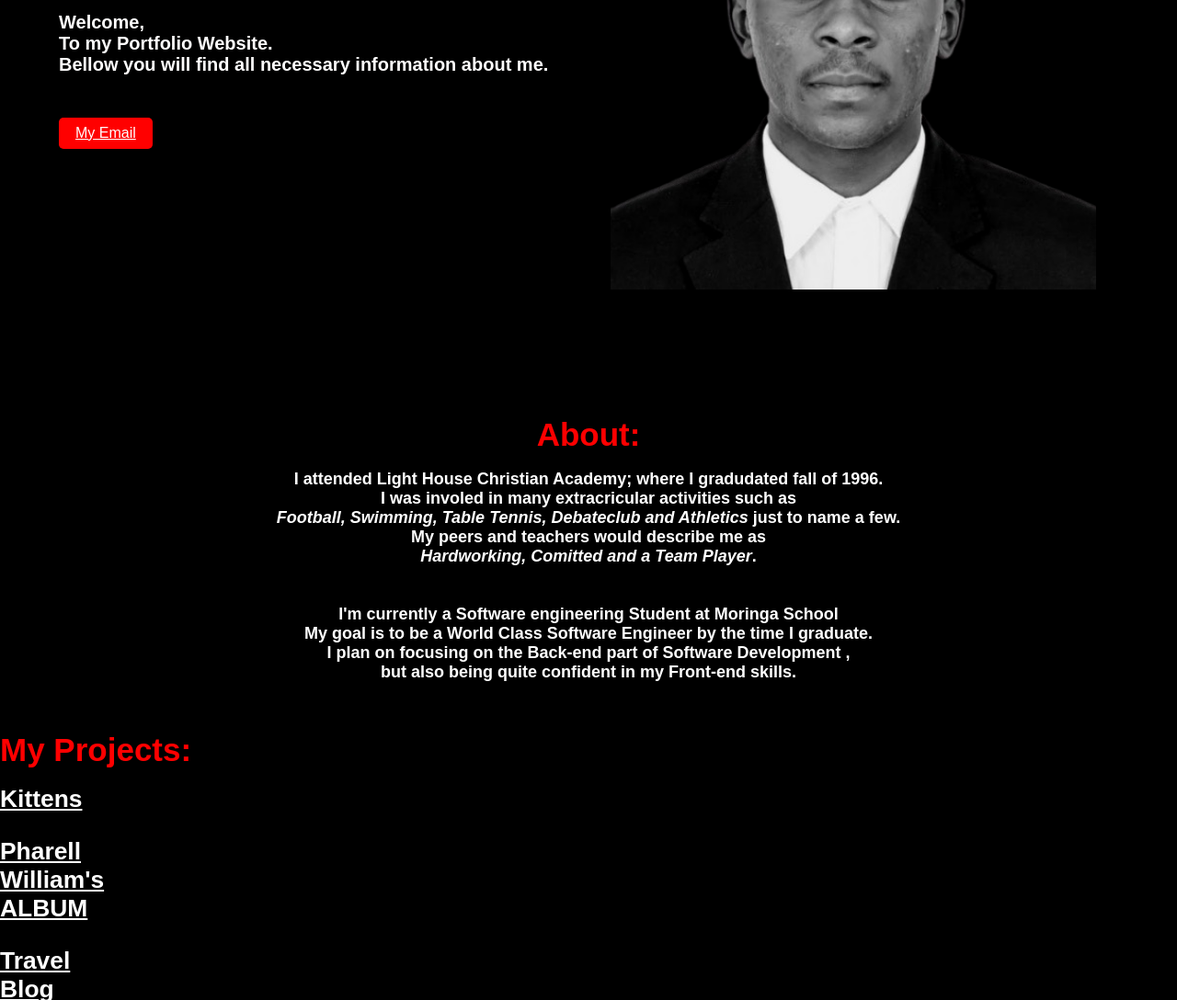
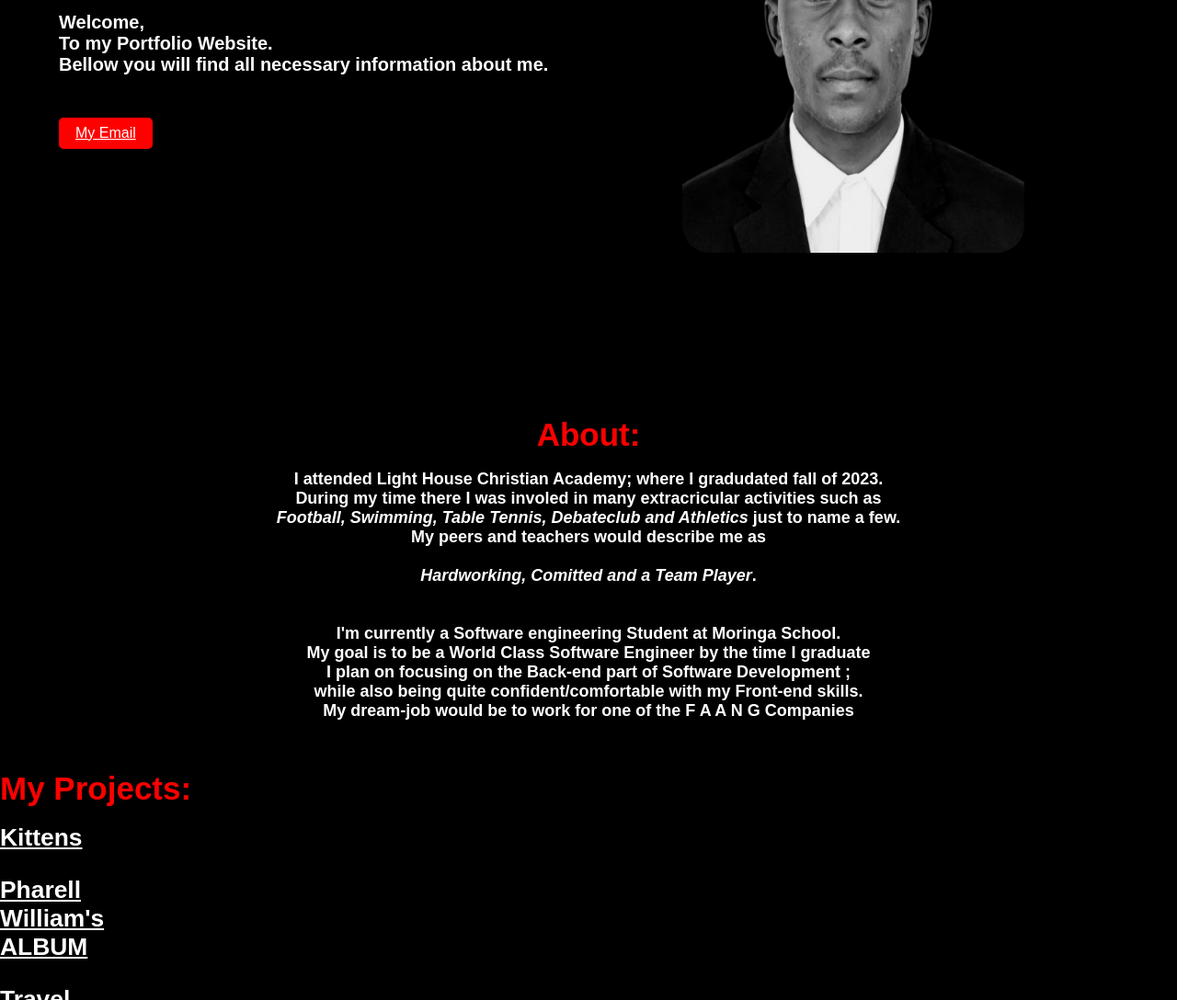
Before and after one commit to DavidParsley/myportfolio, a plain HTML site: page index.html in a window 1280 px wide. Shown: the part 409-1497 px from the top of the page at 92% size. Drawn offline with Linux system fonts and the light colour scheme.

Commit message:
adds index.html

```diff
--- a/index.html
+++ b/index.html
@@ -36,14 +36,16 @@
 <section id="about">
     <div>
         <h3><strong>About:</strong></h3><br>
-        <p>I attended Light House Christian Academy; where I gradudated fall of 1996.<br> I was involed in many extracricular activities such as<br>
-             <em> Football, Swimming, Table Tennis, Debateclub and Athletics</em> just to name a few. <br> My peers and teachers would describe me as<br>
+        <p>I attended Light House Christian Academy; where I gradudated fall of 2023.<br>During my time there I was involed in many extracricular activities such as<br>
+             <em> Football, Swimming, Table Tennis, Debateclub and Athletics</em> just to name a few. <br> My peers and teachers would describe me as<br><br>
              <em>Hardworking, Comitted and a Team Player</em>.
              <br><br>
-            <br>I'm currently a Software engineering Student at Moringa School <br>
-             My goal is to be a World Class Software Engineer by the time I graduate.<br>
-            I plan on focusing on the Back-end part of Software Development ,
-            <br>but also being quite confident in my Front-end skills.</p>
+            <br>I'm currently a Software engineering Student at Moringa School.<br>
+             My goal is to be a World Class Software Engineer by the time I graduate<br>
+            I plan on focusing on the Back-end part of Software Development ;
+            <br>while also being quite confident/comfortable with my Front-end skills.<br>
+            My dream-job would be to work for one of the <strong>F A  A N G</strong> Companies
+        </p>
     </div><br><br><br>
 
     <div>
--- a/style.css
+++ b/style.css
@@ -93,7 +93,9 @@ cursor: pointer;
 }
 
 #land img{
-    height: 66vh;
+    height: 56vh;
+    width: 29vw;
+    border-radius: 30px;
     align-items: center;
     background-color: black;
 }
```
